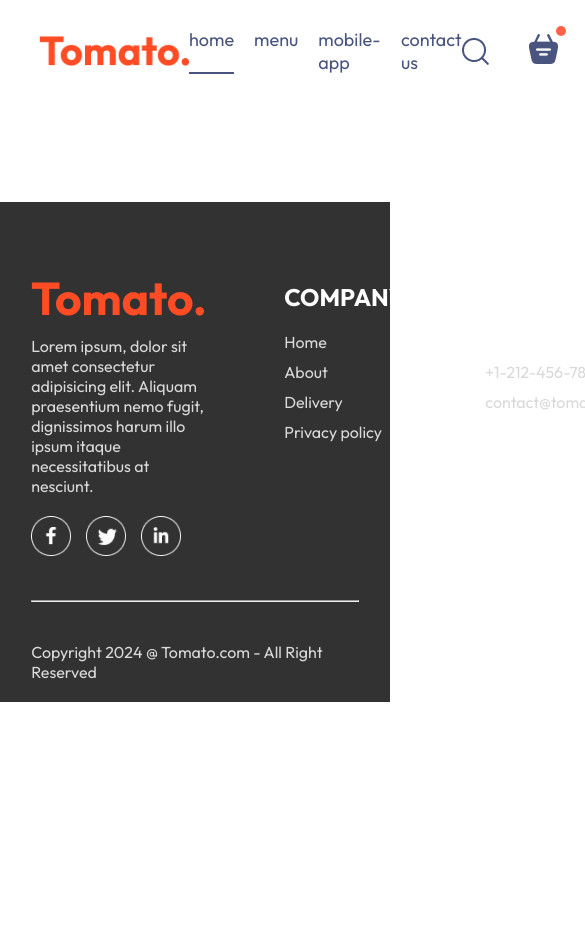
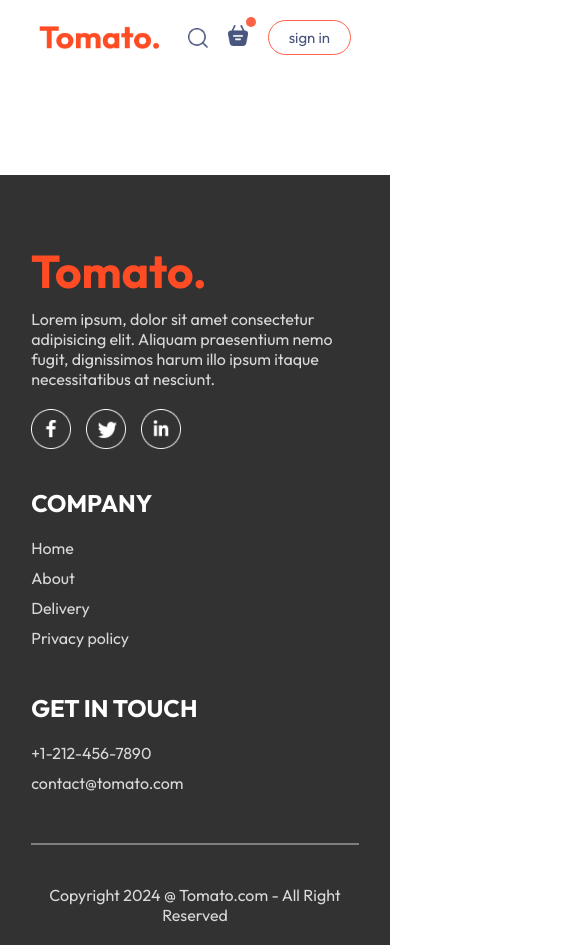
Before and after one commit to nlinh1509/Food_delivery, a React (Vite) app in the folder front-end/: page /placeOder in a window 390 px wide. Shown: the top 945 px of the page, 585 px wide, since content can reach past the window. Before the commit the page ends 844 px from the top, so only its background shows below. Built offline with nearby package versions, Linux system fonts and the light colour scheme.

Commit message:
website responsive

```diff
--- a/front-end/src/components/ExploreMenu/ExploreMenu.css
+++ b/front-end/src/components/ExploreMenu/ExploreMenu.css
@@ -56,3 +56,10 @@ display none tức là ẩn hoàn toàn thanh cuộn */
   border: 4px solid tomato;
   padding: 2px;
 }
+
+@media (max-width: 1050px) {
+  .explore_menu_text {
+    max-width: 100%;
+    font-size: 14px;
+  }
+}
--- a/front-end/src/components/Footer/Footer.css
+++ b/front-end/src/components/Footer/Footer.css
@@ -48,4 +48,23 @@
   width: 100%;
   height: 2px;
   margin: 20px 0px;
+  background-color: grey;
+  border: none;
 }
+
+@media (max-width: 1050px) {
+.footer_content{
+  display: flex;
+  flex-direction: column ;
+  gap: 35px;
+
+}
+
+.footer_copyright{
+  text-align: center;
+
+}
+
+
+
+}
--- a/front-end/src/components/Header/Header.css
+++ b/front-end/src/components/Header/Header.css
@@ -36,3 +36,23 @@
   font-size: max(1vw, 13px);
   border-radius: 50px;
 }
+
+@media (max-width: 1050px) {
+  .header_contents {
+    max-width: 45%;
+  }
+}
+
+@media (max-width: 750px) {
+  .header_contents {
+    max-width: 65%;
+  }
+
+  .header_contents p {
+    display: none;
+  }
+
+  .header_contents button {
+    padding: 2vw 4vw;
+  }
+}
--- a/front-end/src/components/Navbar/Navbar.css
+++ b/front-end/src/components/Navbar/Navbar.css
@@ -48,8 +48,9 @@
   border-bottom: 2px solid #49557e;
 }
 
-.navbar li {
-  cursor: pointer;
+.navbar_menu a:link,
+.navbar_menu a:visited {
+  color: #49557e;
 }
 
 .navbar .navbar_search_icon {
@@ -71,3 +72,54 @@
   top: -8px;
   right: -8px;
 }
+
+@media (max-width: 1050px) {
+  .navbar .logo {
+    width: 140px;
+  }
+  .navbar .navbar_menu {
+    gap: 20px;
+    font-size: 17px;
+  }
+
+  .navbar .navbar_right {
+    gap: 30px;
+  }
+
+  .navbar .navbar_right img {
+    width: 22px;
+  }
+
+  .navbar .navbar_right button {
+    padding: 8px 25px;
+  }
+}
+
+@media (max-width: 900px) {
+  .navbar .logo {
+    width: 120px;
+  }
+  .navbar .navbar_menu {
+    gap: 15px;
+    font-size: 16px;
+  }
+
+  .navbar .navbar_right {
+    gap: 20px;
+  }
+
+  .navbar .navbar_right img {
+    width: 20px;
+  }
+
+  .navbar .navbar_right button {
+    padding: 7px 20px;
+    font-size: 15px;
+  }
+}
+
+@media (max-width: 750px) {
+  .navbar .navbar_menu {
+    display: none;
+  }
+}
--- a/front-end/src/components/Navbar/Navbar.jsx
+++ b/front-end/src/components/Navbar/Navbar.jsx
@@ -1,6 +1,7 @@
 import React, { useState } from "react";
 import "./Navbar.css";
 import { assets } from "../../assets/assets";
+import { Link } from "react-router-dom";
 
 const Navbar = () => {
   // useState là khởi tạo giá trị ban đầu khi mở web
@@ -13,30 +14,31 @@ const Navbar = () => {
         {/* khi click vào home, update_menu là home */}
         {/* lúc này current_menu là home sẽ được active,
         nếu k thì là rỗng (không có gì xảy ra)  */}
-        <li
+        <Link to = '/'
           onClick={() => update_menu("home")}
           className={current_menu === "home" ? "active" : ""}
         >
           home
-        </li>
-        <li
+        </Link>
+        <a href="#explore_menu"
           onClick={() => update_menu("menu")}
           className={current_menu === "menu" ? "active" : ""}
         >
           menu
-        </li>
-        <li
+        </a>
+
+        <a href="#app_download"
           onClick={() => update_menu("mobile_app")}
           className={current_menu === "mobile_app" ? "active" : ""}
         >
           mobile-app
-        </li>
-        <li
+        </a>
+        <a href="#footer"
           onClick={() => update_menu("contact_us")}
           className={current_menu === "contact_us" ? "active" : ""}
         >
           contact us
-        </li>
+        </a>
       </ul>
 
       <div className="navbar_right">
--- a/front-end/src/index.css
+++ b/front-end/src/index.css
@@ -4,6 +4,7 @@
   margin: 0;
   box-sizing: border-box;
   font-family: outfit;
+  scroll-behavior: smooth;
 }
 body {
   min-height: 100vh;
```
